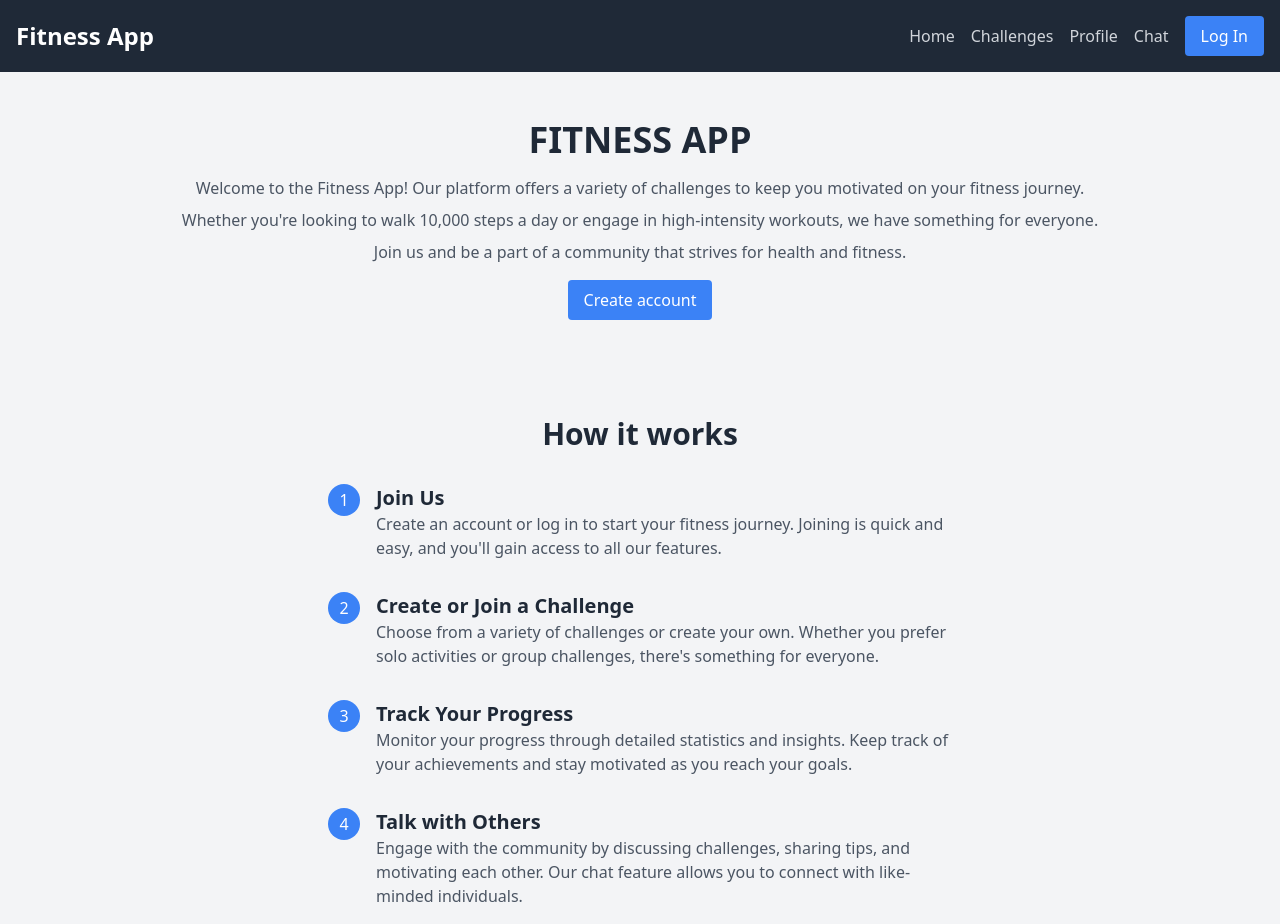
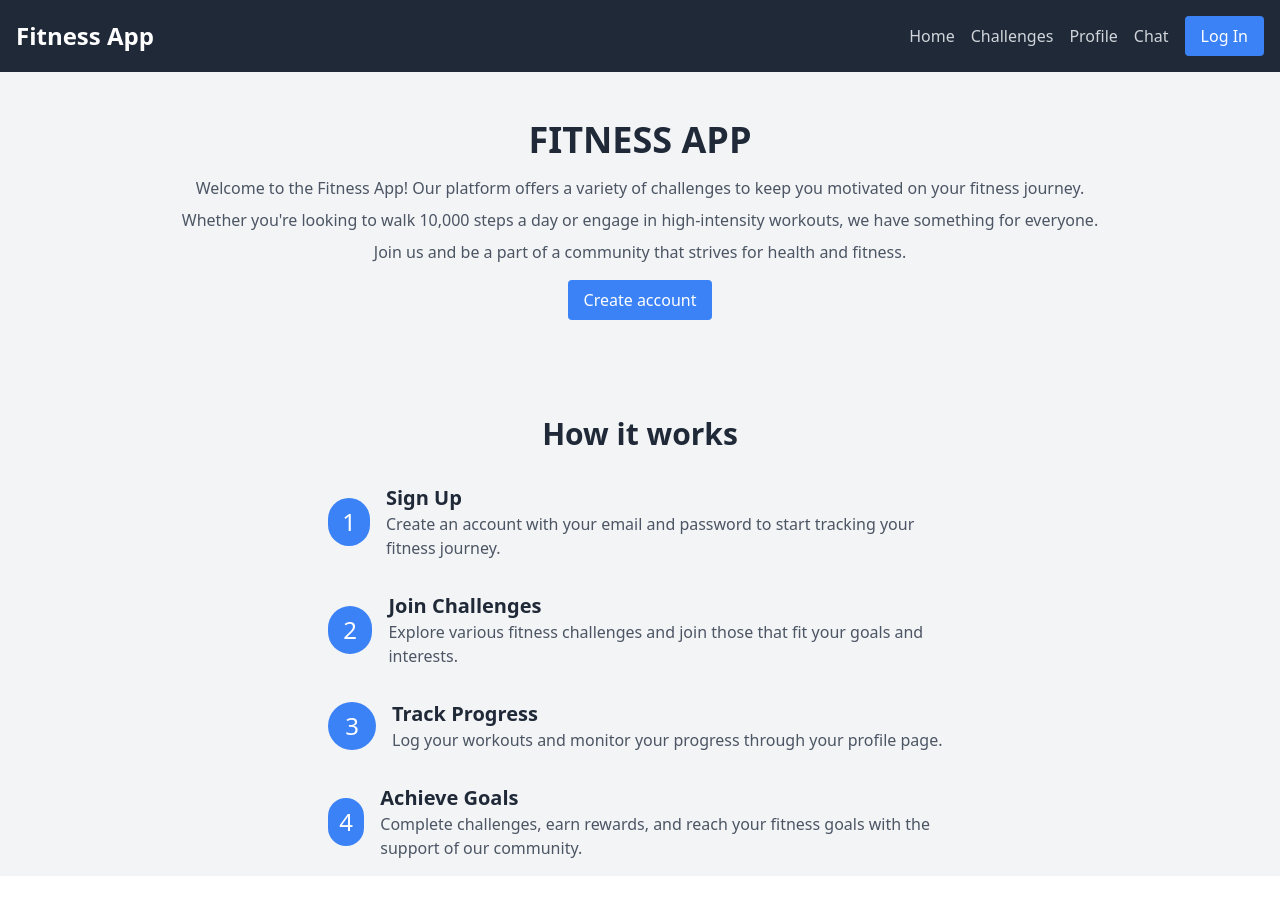
Before and after one commit to t5avish/hw2-Client, a React (Create React App) app: page / in a window 1280 px wide. After the commit the page ends 876 px from the top, so only its background shows below. Built offline with nearby package versions, Linux system fonts and the light colour scheme.

Commit message:
added profile page

```diff
--- a/src/App.js
+++ b/src/App.js
@@ -2,6 +2,7 @@ import React, { useState, useEffect } from 'react';
 import SignUpForm from './components/SignUpForm';
 import ChallengesPage from './components/ChallengesPage';
 import LoginForm from './components/LoginForm';
+import ProfilePage from './components/ProfilePage';
 import './App.css'; // Ensure you import the Tailwind CSS here
 
 const App = () => {
@@ -11,7 +12,6 @@ const App = () => {
     const [isLoggedIn, setIsLoggedIn] = useState(false);
 
     useEffect(() => {
-        // Check if token exists in local storage to set login state on initial load
         const token = localStorage.getItem('token');
         if (token) {
             setIsLoggedIn(true);
@@ -26,18 +26,22 @@ const App = () => {
 
     const goToChallenges = () => setCurrentPage('challenges');
     const goToHome = () => setCurrentPage('home');
+    const goToProfile = () => {
+        if (isLoggedIn) {
+            setCurrentPage('profile');
+        }
+        // Do nothing if not logged in
+    };
 
     const handleLogin = () => {
-        // Set logged-in state to true
         setIsLoggedIn(true);
         closeLoginForm();
     };
 
     const handleLogout = () => {
-        // Clear token and logged-in state
         localStorage.removeItem('token');
         setIsLoggedIn(false);
-        goToHome(); // Optionally redirect to home or login page
+        goToHome();
     };
 
     return (
@@ -49,7 +53,7 @@ const App = () => {
                     <div className="space-x-4">
                         <a href="#" onClick={goToHome} className="text-gray-300 hover:text-white">Home</a>
                         <a href="#" onClick={goToChallenges} className="text-gray-300 hover:text-white">Challenges</a>
-                        <a href="#" className="text-gray-300 hover:text-white">Profile</a>
+                        <a href="#" onClick={goToProfile} className="text-gray-300 hover:text-white">Profile</a>
                         <a href="#" className="text-gray-300 hover:text-white">Chat</a>
                         {isLoggedIn ? (
                             <button onClick={handleLogout} className="px-4 py-2 bg-red-500 text-white rounded hover:bg-red-700">Log Out</button>
@@ -79,40 +83,40 @@ const App = () => {
                         <div className="flex flex-wrap items-center justify-center">
                             <div className="w-full lg:w-1/2">
                                 <ol className="space-y-8">
-                                    <li className="flex items-start">
-                                        <div className="flex-shrink-0 w-8 h-8 rounded-full bg-blue-500 text-white flex items-center justify-center mr-4">
-                                            1
+                                    <li className="flex items-center space-x-4">
+                                        <div className="w-12 h-12 bg-blue-500 text-white flex items-center justify-center rounded-full">
+                                            <span className="text-2xl">1</span>
                                         </div>
                                         <div>
-                                            <h3 className="text-xl font-bold text-gray-800">Join Us</h3>
-                                            <p className="text-gray-600">Create an account or log in to start your fitness journey. Joining is quick and easy, and you'll gain access to all our features.</p>
+                                            <h3 className="text-xl font-semibold text-gray-800">Sign Up</h3>
+                                            <p className="text-gray-600">Create an account with your email and password to start tracking your fitness journey.</p>
                                         </div>
                                     </li>
-                                    <li className="flex items-start">
-                                        <div className="flex-shrink-0 w-8 h-8 rounded-full bg-blue-500 text-white flex items-center justify-center mr-4">
-                                            2
+                                    <li className="flex items-center space-x-4">
+                                        <div className="w-12 h-12 bg-blue-500 text-white flex items-center justify-center rounded-full">
+                                            <span className="text-2xl">2</span>
                                         </div>
                                         <div>
-                                            <h3 className="text-xl font-bold text-gray-800">Create or Join a Challenge</h3>
-                                            <p className="text-gray-600">Choose from a variety of challenges or create your own. Whether you prefer solo activities or group challenges, there's something for everyone.</p>
+                                            <h3 className="text-xl font-semibold text-gray-800">Join Challenges</h3>
+                                            <p className="text-gray-600">Explore various fitness challenges and join those that fit your goals and interests.</p>
                                         </div>
                                     </li>
-                                    <li className="flex items-start">
-                                        <div className="flex-shrink-0 w-8 h-8 rounded-full bg-blue-500 text-white flex items-center justify-center mr-4">
-                                            3
+                                    <li className="flex items-center space-x-4">
+                                        <div className="w-12 h-12 bg-blue-500 text-white flex items-center justify-center rounded-full">
+                                            <span className="text-2xl">3</span>
                                         </div>
                                         <div>
-                                            <h3 className="text-xl font-bold text-gray-800">Track Your Progress</h3>
-                                            <p className="text-gray-600">Monitor your progress through detailed statistics and insights. Keep track of your achievements and stay motivated as you reach your goals.</p>
+                                            <h3 className="text-xl font-semibold text-gray-800">Track Progress</h3>
+                                            <p className="text-gray-600">Log your workouts and monitor your progress through your profile page.</p>
                                         </div>
                                     </li>
-                                    <li className="flex items-start">
-                                        <div className="flex-shrink-0 w-8 h-8 rounded-full bg-blue-500 text-white flex items-center justify-center mr-4">
-                                            4
+                                    <li className="flex items-center space-x-4">
+                                        <div className="w-12 h-12 bg-blue-500 text-white flex items-center justify-center rounded-full">
+                                            <span className="text-2xl">4</span>
                                         </div>
                                         <div>
-                                            <h3 className="text-xl font-bold text-gray-800">Talk with Others</h3>
-                                            <p className="text-gray-600">Engage with the community by discussing challenges, sharing tips, and motivating each other. Our chat feature allows you to connect with like-minded individuals.</p>
+                                            <h3 className="text-xl font-semibold text-gray-800">Achieve Goals</h3>
+                                            <p className="text-gray-600">Complete challenges, earn rewards, and reach your fitness goals with the support of our community.</p>
                                         </div>
                                     </li>
                                 </ol>
@@ -123,6 +127,7 @@ const App = () => {
             )}
 
             {currentPage === 'challenges' && <ChallengesPage goBack={goToHome} />}
+            {currentPage === 'profile' && isLoggedIn && <ProfilePage />} {/* Conditionally render ProfilePage */}
 
             {/* SignUpForm Modal */}
             {showSignUpForm && <SignUpForm closeModal={closeSignUpForm} />}
--- /dev/null
+++ b/src/components/ProfilePage.js
@@ -0,0 +1,60 @@
+import React, { useEffect, useState } from 'react';
+
+const ProfilePage = () => {
+  const [user, setUser] = useState(null);
+  const [loading, setLoading] = useState(true);
+  const [error, setError] = useState(null);
+
+  useEffect(() => {
+    const fetchUser = async () => {
+      const token = localStorage.getItem('token');
+      if (!token) {
+        setError('Not authenticated');
+        setLoading(false);
+        return;
+      }
+
+      try {
+        const response = await fetch('http://localhost:3000/api/profile', {
+          method: 'GET',
+          headers: {
+            'Authorization': `Bearer ${token}`,
+            'Content-Type': 'application/json',
+          },
+          credentials: 'include' // Include cookies if needed
+        });
+
+        if (!response.ok) {
+          throw new Error('Failed to fetch user data');
+        }
+        const data = await response.json();
+        setUser(data);
+      } catch (error) {
+        setError(error.message);
+      } finally {
+        setLoading(false);
+      }
+    };
+
+    fetchUser();
+  }, []);
+
+  if (loading) return <p>Loading...</p>;
+  if (error) return <p>Error: {error}</p>;
+
+  return (
+    <div className="container mx-auto mt-8 p-4">
+      <h1 className="text-2xl font-bold">Profile</h1>
+      {user ? (
+        <div>
+          <p><strong>Name:</strong> {user.name}</p>
+          <p><strong>Email:</strong> {user.email}</p>
+        </div>
+      ) : (
+        <p>No user data available</p>
+      )}
+    </div>
+  );
+};
+
+export default ProfilePage;
```
Also changed, not shown: src/components/Profile.js (deleted).
